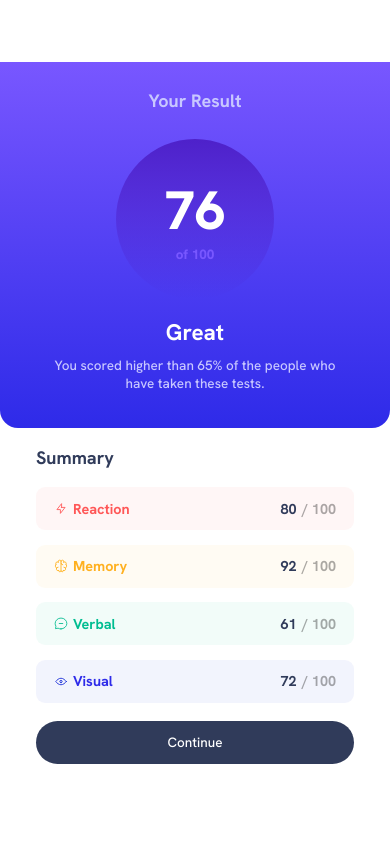
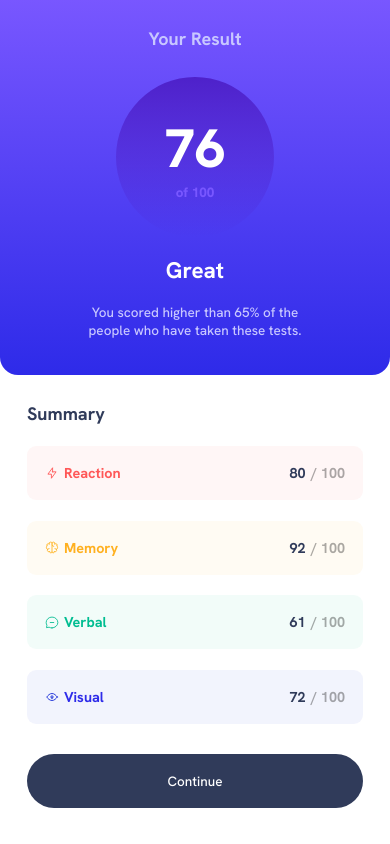
Before and after one commit to xirb22/results-summary-component-main, a plain HTML site: page index.html in a window 390 px wide. Drawn offline with Linux system fonts and the light colour scheme.

Commit message:
Finalized layout styling

```diff
--- a/index.html
+++ b/index.html
@@ -39,8 +39,7 @@
         Summary
       </div>
 
-      <div class="summary-data-wrapper">
-        <div class="summary-row summary-reaction">
+      <div class="summary-row summary-reaction">
           <img src="assets/images/icon-reaction.svg" alt="">
           <div class="summary-subtitle-reaction">
             Reaction
@@ -88,7 +87,6 @@
             / 100
           </div>
         </div>
-      </div>
 
       <div class="summary-button-continue">
         Continue
--- a/style.css
+++ b/style.css
@@ -27,7 +27,7 @@
     --clr-lightroyalblue: hsl(241, 81%, 54%);
 
     /* ## Circle */
-    --clr-violetblue: hsla(256, 72%, 46%, 1);
+    --clr-violetblue: rgba(78, 33, 202, 1);
     --clr-persianblue: hsla(241, 72%, 46%, 0);
 
     /* # Neutral colors */
@@ -53,12 +53,11 @@ html {
 
 
 body {
-    width: 100vw;
     height: 100vh;
-
     display:flex;
     justify-content: center;
     align-items: center;
+    margin:0;
 
 }
 
@@ -67,6 +66,8 @@ body {
 .container {
     display: flex;
     flex-direction: row;
+
+    /* max-width: 50%; */
 
     border-radius: 1rem;
     box-shadow: 1rem 1rem 3rem -2rem var(--clr-shadow);
@@ -78,8 +79,6 @@ body {
 
 .result {
 
-    width:17rem;
-
     display: flex;
     flex-direction: column;
     align-items: center;
@@ -89,9 +88,14 @@ body {
 
     border-radius: 1rem;
 
+
+    max-width: 50%;
+
     background :linear-gradient(
      var(--clr-lightslateblue),
      var(--clr-lightroyalblue));
+
+
 }
 
 .result-title {
@@ -110,9 +114,9 @@ body {
 
     border-radius: 50%;
 
-    background :linear-gradient(
+    background : linear-gradient(
         var(--clr-violetblue),
-            var(--clr-persianblue));
+            var(--clr-persianblue) );
 }
 
 .result-number-main {
@@ -143,7 +147,8 @@ body {
     font-size: .75rem;
     color: var(--clr-lightlavender);
 
-    margin: 1rem 3rem 2rem 3rem;
+    max-width: 60%;
+    margin-block: 1rem 2rem;
 }
 
 
@@ -151,32 +156,28 @@ body {
 
 .summary {
 
-    width: 17rem;
     position: relative;
+    margin: 1.5rem 1.5rem;
 
-    display: block;
+    display: flex;
     flex-direction: column;
+    flex-grow: 1;
+    justify-content: space-between;
 
     border-radius: 0rem 1rem 1rem 0rem;
 
-    /* box-shadow: 1px 1px 3px 0px rgba(0,0,0,0.75); */
+    max-width: 50%;
 
-    /* margin: 0rem -1rem; */
 }
 
 
 .summary-title {
-
-    margin: 1.5rem 2rem 1rem 2rem;
 
     font-weight: 700;
 
     color: var(--clr-darkgrayblue);
 }
 
-/* .summary-data-wrapper {
-    margin: 0rem 2rem;
-} */
 
 .summary-row {
 
@@ -186,8 +187,8 @@ body {
     flex-wrap: nowrap;
 
     border-radius: .5rem;
-    padding: .7rem 1rem;
-    margin: .8rem 2rem;
+    padding: .75rem;
+    /* margin: .8rem 2rem; */
 
     font-size: 0.8rem;
     font-weight: 700;
@@ -199,9 +200,6 @@ body {
         padding-right: .3rem;
 }
 
-/* .summary-row > * {
-    border: 3px solid red;
-} */
 
 .summary-data {
     padding-inline: .3rem;
@@ -220,7 +218,6 @@ body {
 
 .summary-subtitle-reaction {
     color: var(--clr-lightred);
-    /* flex-basis: 60%; */
     flex-grow: 1;
 }
 
@@ -231,7 +228,6 @@ body {
 
 .summary-subtitle-memory {
     color: var(--clr-orangeyellow);
-    /* flex-basis: 60%; */
     flex-grow: 1;
 
 }
@@ -245,7 +241,6 @@ body {
 
 .summary-subtitle-verbal {
     color: var(--clr-greenteal);
-    /* flex-basis: 60%; */
     flex-grow: 1;
 
 }
@@ -258,11 +253,9 @@ body {
 
 .summary-subtitle-visual {
     color: var(--clr-lightroyalblue);
-    /* flex-basis: 60%; */
     flex-grow: 1;
 
 }
-
 
 .summary-button-continue {
 
@@ -270,8 +263,8 @@ body {
 
     color: var(--clr-white);
 
-    margin: 2rem 2rem;
     padding: .7rem;
+    margin-block: 1rem;
 
     border-radius: 2rem;
 
@@ -280,14 +273,10 @@ body {
 
 }
 
-@media screen and (max-width: 600px) {
-
-    body {
-        margin: 0;
-    }
+@media screen and (max-width: 700px) {
 
     .container {
-        min-width: 100vw;
+        max-width: 100vw;
         min-height: 100vh;
         flex-direction: column;
         justify-content: center;
@@ -297,30 +286,22 @@ body {
     }
 
     .result {
-        width: 100vw;
-        min-height: 40svh;
-
+        max-width: 100vw;
         border-radius: 0rem 0rem 1rem 1rem;
     }
 
-    .result-description {
-        margin-top: .5rem;
-        margin-bottom: 2rem;
+    .summary {
+        max-width: 100vw;
+
     }
 
-    .summary {
-        width: 100vw;
-        min-height: 40svh;
-        border-radius: 0px;
-        box-shadow: none;
-    }
-
-    .summary-title {
-        margin-block-start: 1rem;
+    .summary-row {
+        padding: 1rem
     }
 
     .summary-button-continue {
-        margin-block: 1rem;
+        margin-block: .5rem;
+        padding-block: 1rem
     }
 
 }
```
